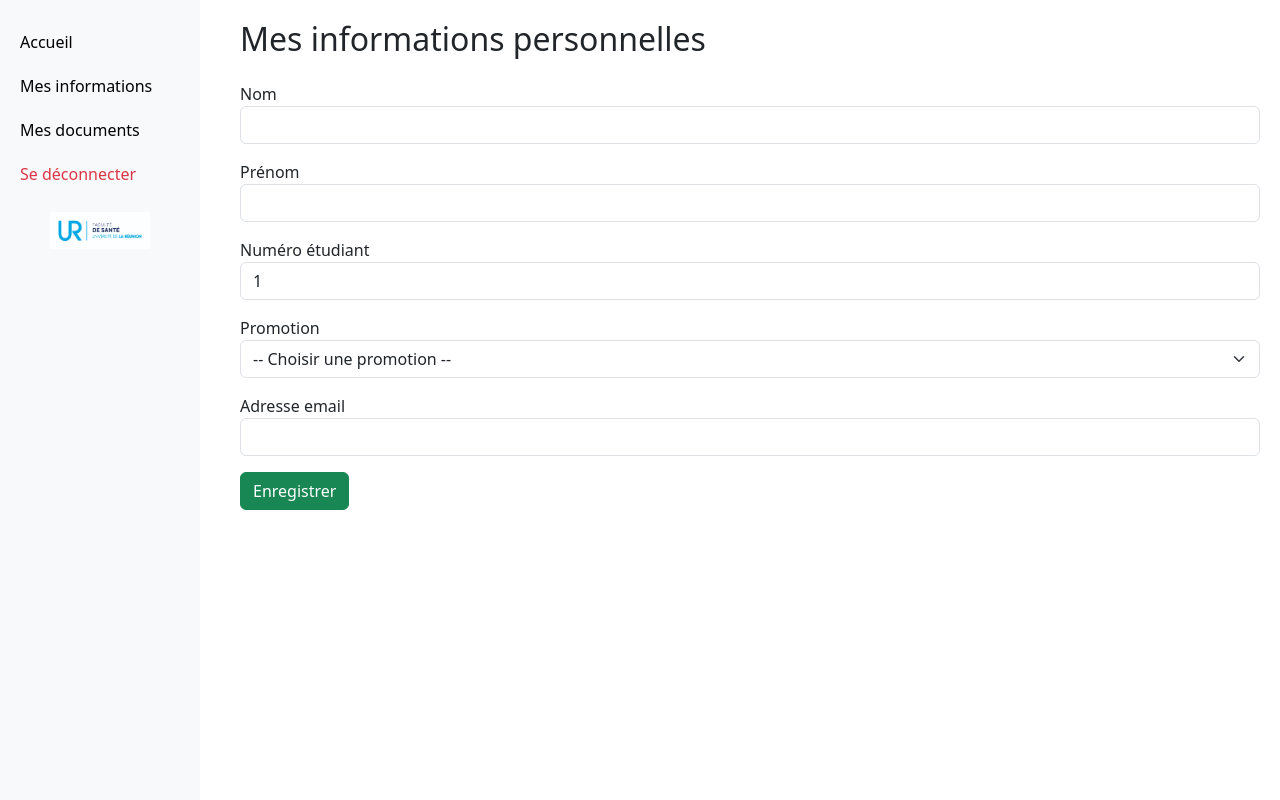
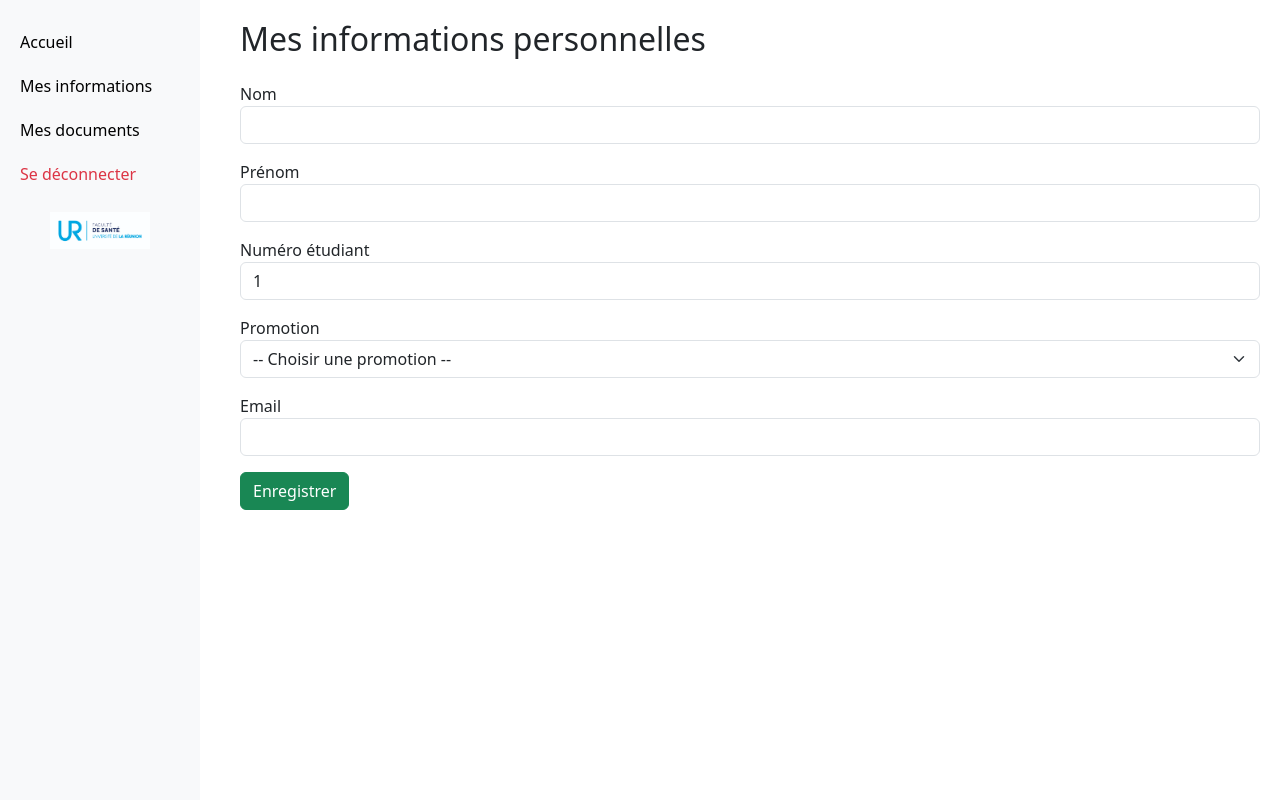
Before and after one commit to bengleizes/valorisation-flask, a Flask app: page /student_profile in a window 1280 px wide. Run offline with Flask 3, Linux system fonts and the light colour scheme; the visitor is signed in with stand-in values (Sample User, id 1).

Commit message:
Add files via upload

```diff
--- a/valorisation parcours/templates/student_profile.html
+++ b/valorisation parcours/templates/student_profile.html
@@ -44,9 +44,9 @@
         <h2>Mes informations personnelles</h2>
 
         {% with messages = get_flashed_messages() %}
-          {% if messages %}
-            <div class="alert alert-success">{{ messages[0] }}</div>
-          {% endif %}
+            {% if messages %}
+                <div class="alert alert-success">{{ messages[0] }}</div>
+            {% endif %}
         {% endwith %}
 
         {% if deja_renseigne and not request.args.get('modifier') %}
@@ -76,12 +76,12 @@
                     <select name="promotion" class="form-select" required>
                         <option value="">-- Choisir une promotion --</option>
                         {% for promo in ['2021-2022', '2022-2023', '2023-2024', '2024-2025', '2025-2026'] %}
-                          <option value="{{ promo }}" {% if deja_renseigne and etudiant['Promotion'] == promo %}selected{% endif %}>{{ promo }}</option>
+                            <option value="{{ promo }}" {% if deja_renseigne and etudiant['Promotion'] == promo %}selected{% endif %}>{{ promo }}</option>
                         {% endfor %}
                     </select>
                 </div>
                 <div class="mb-3">
-                    <label>Adresse email</label>
+                    <label>Email</label>
                     <input type="email" name="email" class="form-control" required value="{{ etudiant['Email'] if deja_renseigne else '' }}">
                 </div>
                 <button type="submit" class="btn btn-success">Enregistrer</button>
```
